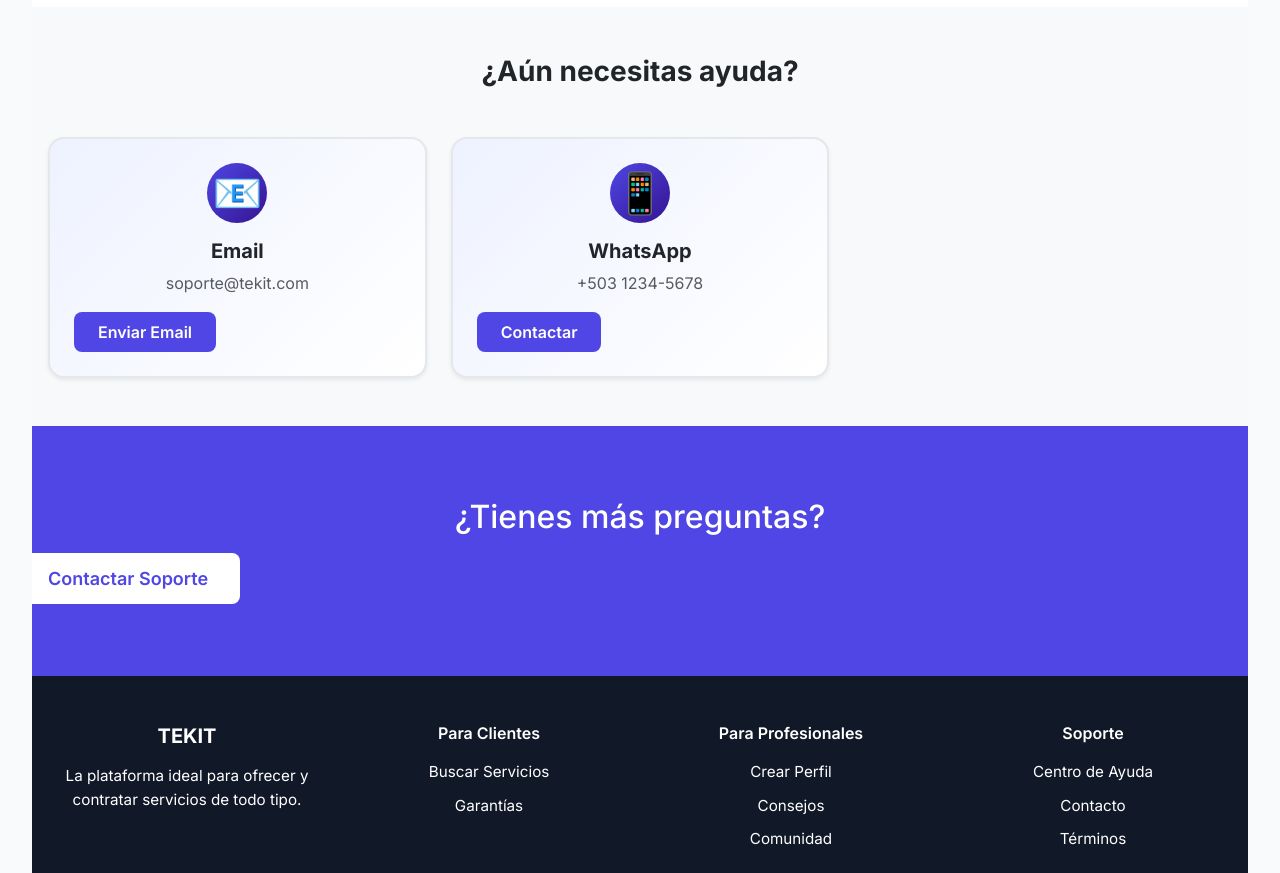
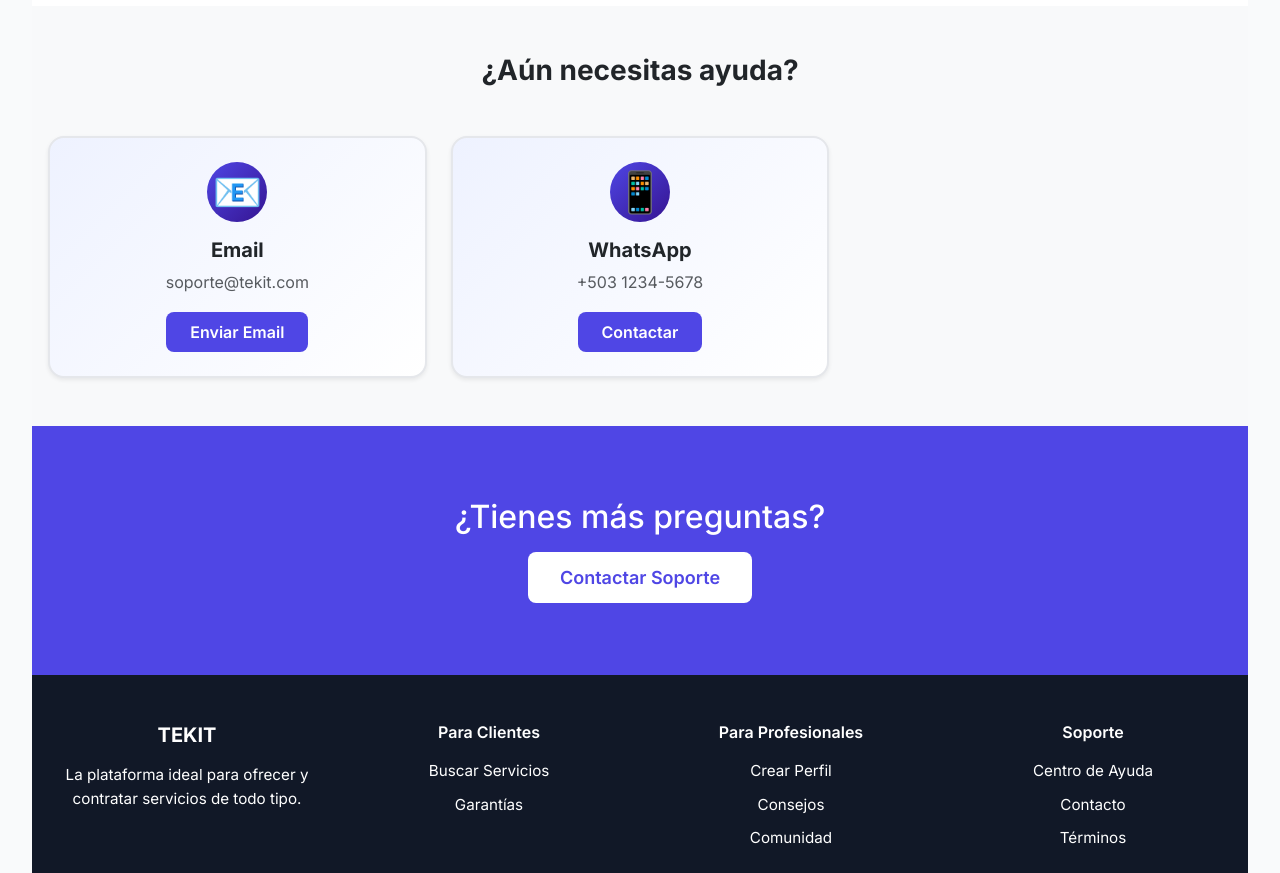
Before and after one commit to UCASV/TEKIT, a React (Vite) app in the folder FE/vite-project/: page /ayuda in a window 1280 px wide. Shown: the part 940-1813 px from the top of the page. Built offline with nearby package versions, Linux system fonts and the light colour scheme.

Commit message:
Fix: Arreglar estilos de archivos footer

```diff
--- a/FE/vite-project/src/screens/FooterScreens/StylesFooters.css
+++ b/FE/vite-project/src/screens/FooterScreens/StylesFooters.css
@@ -87,13 +87,12 @@ body {
   background-color: #ffffff;
 }
 
-
-
 .accordion-button:not(.collapsed) {
 
   background-color: #eef2ff;
   color: #351491;
   justify-content: center;
+  display: block;
 }
 
 .accordion-button:focus {
@@ -110,6 +109,11 @@ body {
   padding: 2rem;
   text-align: center;
   border: 2px solid #e5e7eb;
+  display: flex;
+  flex-direction: column;
+  align-items: center;
+  justify-content: center;
+  height: 100%;
 }
 
 .contact-icon {
@@ -127,13 +131,22 @@ body {
 
 .terms-content {
   background-color: #ffffff;
-  padding: 3rem;
+  padding: 10rem;
   border-radius: 0.75rem;
   box-shadow: 0 4px 6px rgba(0, 0, 0, 0.07);
+  justify-content: justify;
+}
+.terms-section-content .container{
+ max-width: 700px;
 }
 
+.terms-section-content p{
+  margin-bottom: 1rem;
+  align-content: justify;
+}
 .terms-section {
   margin-bottom: 2.5rem;
+  padding: 50%;
 }
 
 .terms-section h3 {
@@ -162,6 +175,10 @@ body {
   right: 50%;
   margin-left: -50vw;
   margin-right: -50vw;
+  display: flex;
+  flex-direction: column;
+  justify-content: center;
+  align-items: center;
 }
 
 .cta-main-btn {
@@ -171,6 +188,8 @@ body {
   background-color: white;
   border: none;
   font-weight: 600;
+  display: inline-block;
+  margin: 0 auto;
 }
 
 
--- a/FE/vite-project/src/screens/FooterScreens/Terminos.jsx
+++ b/FE/vite-project/src/screens/FooterScreens/Terminos.jsx
@@ -14,7 +14,7 @@ function Terminos() {
         </Container>
       </section>
 
-      <section className="py-5">
+      <section className="py-5 terms-section-content">
         <Container>
           <h3 className="fw-bold mb-4">1. Aceptación de los Términos</h3>
           <p className="text-muted">
@@ -76,7 +76,7 @@ function Terminos() {
         <Container className="py-4">
           <h3 className="h2 mb-3">¿Necesitas más información legal?</h3>
           <p className="mb-4">Nuestro equipo puede ayudarte con cualquier duda.</p>
-          <button className="cta-main-btn">Contactar al equipo legal</button>
+          <Button className="cta-main-btn">Contactar al equipo legal</Button>
         </Container>
       </section>
     </>
```
